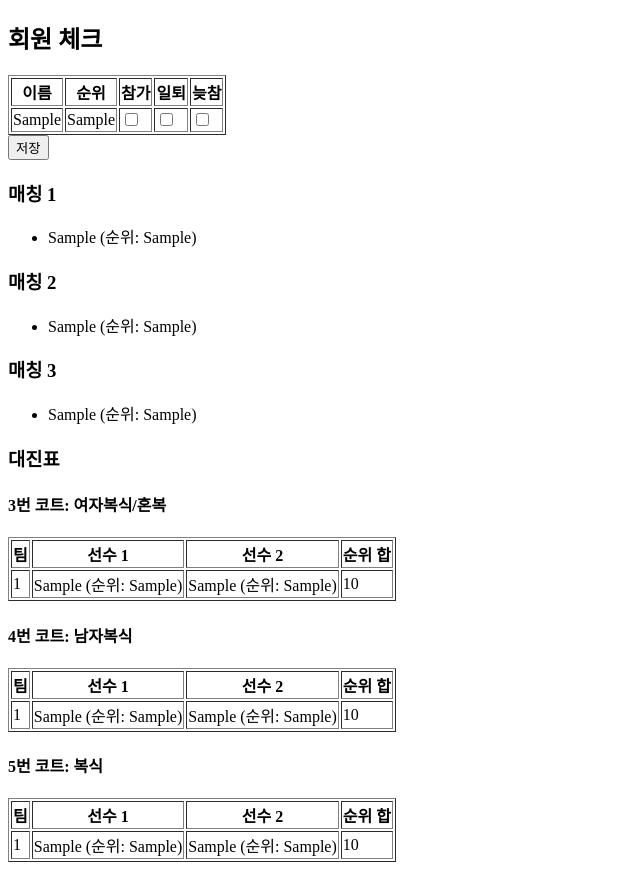
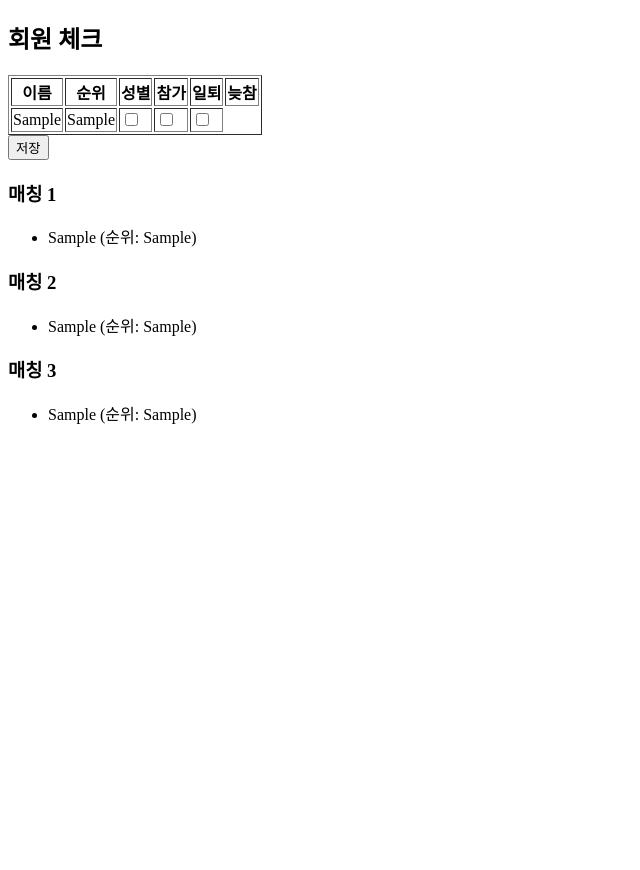
Before and after one commit to trainghost/tennis, a Flask app: template templates/members.html in a window 1280 px wide. Shown: the whole page, without its empty margins (0-640 px from the left). After the commit the page ends 424 px from the top, so only its background shows below. Run offline with Flask 3, Linux system fonts and the light colour scheme; the template is opened without the code that fills it: most values are stand-ins (such as "Sample title", 1, 10 or a date in 2020).

Commit message:
Update members.html

```diff
--- a/templates/members.html
+++ b/templates/members.html
@@ -10,6 +10,7 @@
             <tr>
                 <th>이름</th>
                 <th>순위</th>
+                <th>성별</th>
                 <th>참가</th>
                 <th>일퇴</th>
                 <th>늦참</th>
@@ -47,65 +48,6 @@
         <li>{{ member['이름'] }} (순위: {{ member['순위'] }})</li>
         {% endfor %}
     </ul>
-    <h3>대진표</h3>
-
-<!-- 3번 코트 대진 -->
-<h4>3번 코트: 여자복식/혼복</h4>
-<table border="1">
-    <tr>
-        <th>팀</th>
-        <th>선수 1</th>
-        <th>선수 2</th>
-        <th>순위 합</th>
-    </tr>
-    {% for team in court_3 %}
-    <tr>
-        <td>{{ loop.index }}</td>
-        <td>{{ team[0]['이름'] }} (순위: {{ team[0]['순위'] }})</td>
-        <td>{{ team[1]['이름'] }} (순위: {{ team[1]['순위'] }})</td>
-        <td>{{ team[0]['순위'] + team[1]['순위'] }}</td>
-    </tr>
-    {% endfor %}
-</table>
-
-<!-- 4번 코트 대진 -->
-<h4>4번 코트: 남자복식</h4>
-<table border="1">
-    <tr>
-        <th>팀</th>
-        <th>선수 1</th>
-        <th>선수 2</th>
-        <th>순위 합</th>
-    </tr>
-    {% for team in court_4 %}
-    <tr>
-        <td>{{ loop.index }}</td>
-        <td>{{ team[0]['이름'] }} (순위: {{ team[0]['순위'] }})</td>
-        <td>{{ team[1]['이름'] }} (순위: {{ team[1]['순위'] }})</td>
-        <td>{{ team[0]['순위'] + team[1]['순위'] }}</td>
-    </tr>
-    {% endfor %}
-</table>
-
-<!-- 5번 코트 대진 -->
-<h4>5번 코트: 복식</h4>
-<table border="1">
-    <tr>
-        <th>팀</th>
-        <th>선수 1</th>
-        <th>선수 2</th>
-        <th>순위 합</th>
-    </tr>
-    {% for team in court_5 %}
-    <tr>
-        <td>{{ loop.index }}</td>
-        <td>{{ team[0]['이름'] }} (순위: {{ team[0]['순위'] }})</td>
-        <td>{{ team[1]['이름'] }} (순위: {{ team[1]['순위'] }})</td>
-        <td>{{ team[0]['순위'] + team[1]['순위'] }}</td>
-    </tr>
-    {% endfor %}
-</table>
-
 
 
 </body>
```
